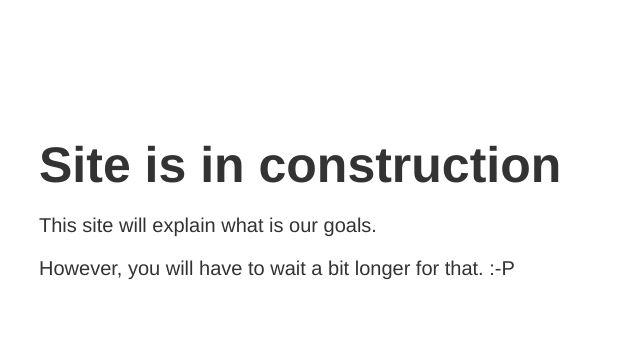
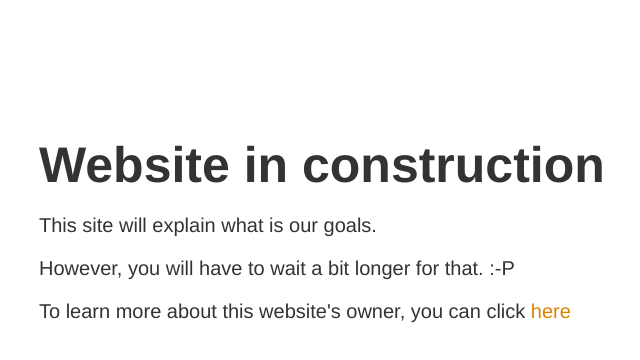
Before and after one commit to tisamocie/tisamocie.github.io, a plain HTML site: page index.html in a window 1280 px wide. Shown: the whole page, without its empty margins (276-916 px from the left). Drawn offline with Linux system fonts and the light colour scheme.

Commit message:
Changes on building page

```diff
--- a/index.html
+++ b/index.html
@@ -16,9 +16,10 @@
 </head>
 <body>
 <article>
-    <h1>Site is in construction</h1>
+    <h1>Website in construction</h1>
     <p>This site will explain what is our goals.</p>
     <p>However, you will have to wait a bit longer for that. :-P</p>
+    <p>To learn more about this website's owner, you can click <a href="https://hugotms.portfoliobox.net" target="_blank">here</a></p>
 </article>
 </body>
 </html>
```
